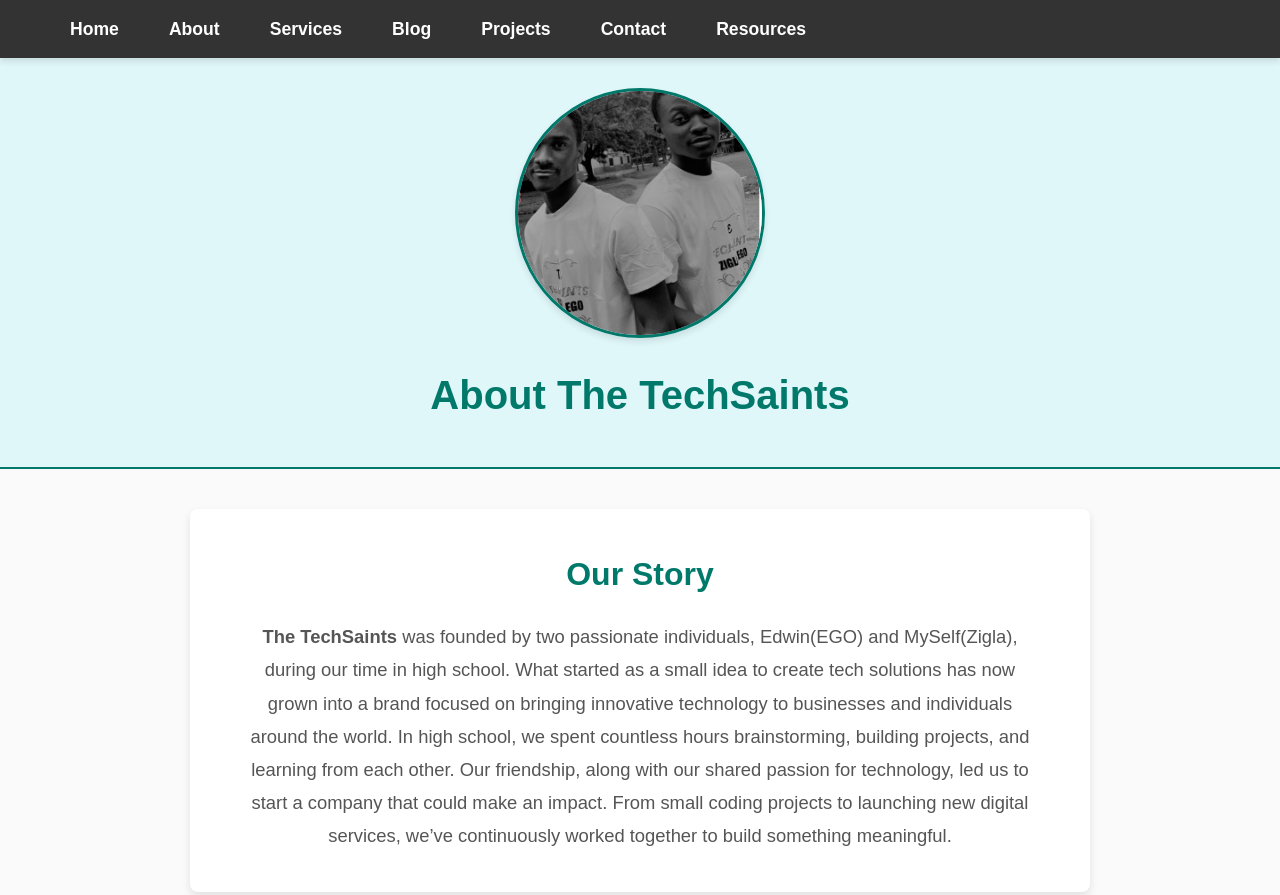
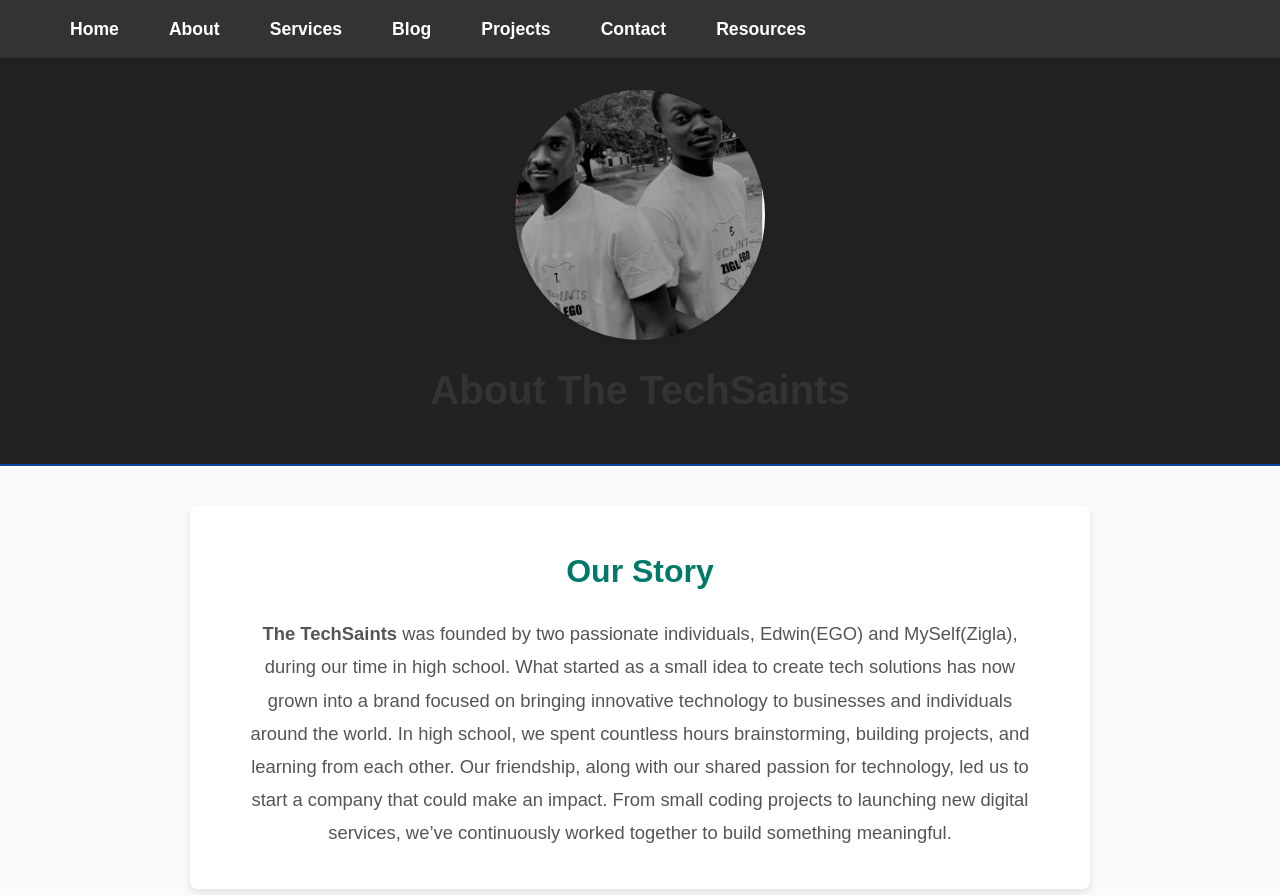
Before and after one commit to ZiglaCity/The-TechSaints, a plain HTML site: page html/about.html in a window 1280 px wide. Shown: the top 895 px of the page. Drawn offline with Linux system fonts and the light colour scheme.

Commit message:
Updated styling

```diff
--- a/css/about.css
+++ b/css/about.css
@@ -6,32 +6,28 @@ body {
     line-height: 1.6;
 }
 
-/* Header Styling */
+
+/* Header Styles */
 header {
-    display: flex;
-    align-items: center;
-    flex-direction: column;
-    padding: 30px;
-    background-color: #e0f7fa;
-    border-bottom: 2px solid #00796b;
     text-align: center;
+    padding: 2rem 0;
+    background-color: #222;
+    color: #fff;
 }
+
 
 .logo-container {
     margin-bottom: 10px;
 }
 
 .logo {
-    width: 120px;
+    width: 100px;
     height: auto;
-    border-radius: 50%; /* Circular logo for a friendly, modern touch */
-    border: 3px solid #00796b;
 }
 
 header h1 {
-    font-size: 2.5em;
-    color: #00796b;
-    margin-top: 15px;
+    font-size: 2.5rem;
+    margin-top: 0.5rem;
 }
 
 /* Introduction Section */
@@ -113,8 +109,8 @@ header h1 {
 
 .founder-img {
     width: 100%;
-    height: auto;
-    border-radius: 50%;
+    height: 180px;
+    /* border-radius: 50%; */
     border: 3px solid #2e7d32;
 }
 
@@ -141,12 +137,13 @@ header h1 {
 
 /* CTA Section */
 .cta {
-    background-color: #00796b;
     color: white;
     padding: 20px;
     text-align: center;
-    margin: 30px 0;
     border-radius: 8px;
+    background-color: #333;
+    color: white;
+    text-align: center;
 }
 
 .cta p {
@@ -164,13 +161,3 @@ header h1 {
 .cta a:hover {
     color: #ffffff;
 }
-
-/* Footer */
-footer {
-    background-color: #00796b;
-    color: white;
-    text-align: center;
-    padding: 15px 0;
-    font-size: 0.9em;
-    margin-top: 40px;
-}
```
